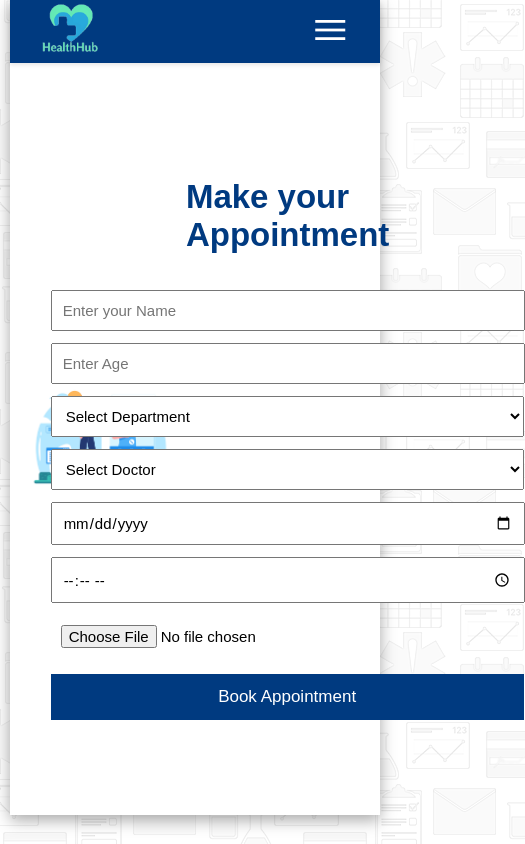
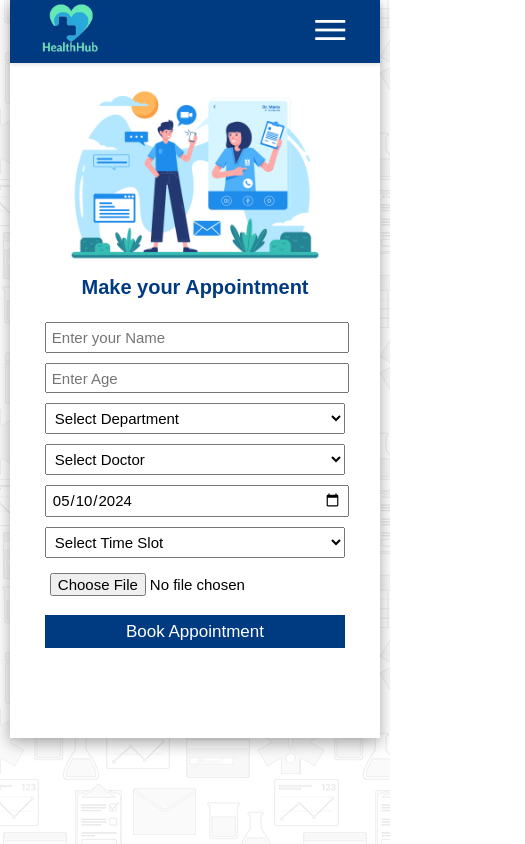
Before and after one commit to CodingRun15/HealthHub, a React (Vite) app in the folder Frontend/HealthHubApp/: page /appointments in a window 390 px wide. Shown: the whole page, 525 px wide, since content can reach past the window. Built offline with nearby package versions, Linux system fonts and the light colour scheme.

Commit message:
appontment form validation

```diff
--- a/Frontend/HealthHubApp/src/css/Login.css
+++ b/Frontend/HealthHubApp/src/css/Login.css
@@ -3,6 +3,7 @@
     justify-content: center;
     align-items: center;
     margin: 20px;
+    height: 85vh;
     padding: 0;
     font-weight: 400;
     font-size: 14px;
--- a/Frontend/HealthHubApp/src/css/Signup.css
+++ b/Frontend/HealthHubApp/src/css/Signup.css
@@ -3,6 +3,7 @@
     justify-content: center;
     align-items: center;
     margin: 20px;
+    height: 85vh;
     padding: 0;
     font-weight: 400;
     font-size: 14px;
--- a/Frontend/HealthHubApp/src/css/bookAppointment.css
+++ b/Frontend/HealthHubApp/src/css/bookAppointment.css
@@ -1,18 +1,20 @@
-.main{
+.main {
     display: flex;
     align-items: center;
     justify-content: center;
-    height: 89vh;
+    /* height: 89vh; */
     background-color: white;
 }
 
-.appointment-img{
+.appointment-img {
     width: 50%;
 }
-.appointment-img img{
+
+.appointment-img img {
     width: 100%;
 }
-.appointment-form{
+
+.appointment-form {
     width: 50%;
     display: flex;
     flex-direction: column;
@@ -20,33 +22,32 @@
     justify-content: center;
 }
 
-.appointment-form h2{
+.appointment-form h2 {
     color: #003a80;
     font-size: 33px;
-    margin: 30px;
+    margin: 5%;
 }
 
-.appointment-form input{
-    padding: 10px;
+.appointment-form input {
+    padding: 2.5%;
     width: 450px;
     margin: 6px 0px;
     outline-color: #003a80;
     font-size: 15px;
 }
 
-
-.appointment-form select{
-    padding: 10px;
+.appointment-form select {
+    padding: 2.5%;
     width: 473px;
     margin: 6px 0px;
     outline-color: #003a80;
     font-size: 15px;
 }
 
-.appointment-form button{
-    padding: 13px;
+.appointment-form button {
+    padding: 3%;
     width: 473px;
-    margin: 10px 0;
+    margin: 10px 0 90px 0;
     background-color: #003a80;
     font-size: 17px;
     color: white;
@@ -54,6 +55,102 @@
     cursor: pointer;
 }
 
-.appointment-form button:hover{
+.appointment-form button:hover {
     background-color: #02479c;
 }
+
+@media all and (max-width:1200px) and (min-width:841px) {
+    .appointment-form input {
+        padding: 2%;
+        width: 350px;
+        margin: 6px 0px;
+        font-size: 15px;
+    }
+
+    .appointment-form select {
+        padding: 2.5%;
+        width: 373px;
+        margin: 6px 0px;
+        font-size: 15px;
+    }
+
+    .appointment-form button {
+        padding: 3%;
+        width: 373px;
+        margin: 10px 0 90px 0;
+        font-size: 17px;
+
+    }
+}
+
+@media all and (max-width:840px) and (min-width:769px) {
+    .appointment-form input {
+        padding: 1%;
+        width: 340px;
+        margin: 5px 0px;
+        font-size: 15px;
+    }
+
+    .appointment-form select {
+        padding: 1.5%;
+        width: 353px;
+        margin: 5px 0px;
+        font-size: 15px;
+    }
+
+    .appointment-form button {
+        padding: 2%;
+        width: 353px;
+        margin: 10px 0 90px 0;
+        font-size: 17px;
+
+    }
+}
+
+@media all and (max-width: 768px) {
+    .main {
+        flex-direction: column;
+    }
+
+    .appointment-img {
+        width: 100%;
+        display: flex;
+        justify-content: center;
+        align-items: center;
+    }
+
+    .appointment-img img {
+        width: 90%;
+    }
+
+    .appointment-form {
+        width: 100%;
+    }
+
+    .appointment-form h2 {
+        font-size: 20px;
+        margin-top: -10px;
+    }
+
+    .appointment-form input {
+        padding: 1.5%;
+        width: 290px;
+        margin: 5px 10px;
+        font-size: 15px;
+    }
+
+    .appointment-form select {
+        padding: 1.5%;
+        width: 300px;
+        margin: 5px 10px;
+        font-size: 15px;
+    }
+
+    .appointment-form button {
+        padding: 2%;
+        width: 300px;
+        margin: 10px 10px 90px 10px;
+        font-size: 17px;
+
+    }
+}
--- a/Frontend/HealthHubApp/src/pages/BookAppointment.jsx
+++ b/Frontend/HealthHubApp/src/pages/BookAppointment.jsx
@@ -1,22 +1,91 @@
 import { useState } from 'react';
 import axios from 'axios';
-import '../css/bookAppointment.css'
+import '../css/bookAppointment.css';
+
 const token = localStorage.getItem('token');
-console.log(token);
-const BookAppointment = () => {
-    const [formData, setFormData] = useState({
+const initialState = {
     name: '',
     age: '',
     department: '',
     doctor: '',
-        date: '',
+    date: getCurrentDate(),
     time: '',
-        file: null // Adjusted to handle file input correctly
-    });
+    file: null
+};
+function getCurrentDate() {
+    const today = new Date();
+    const year = today.getFullYear();
+    const month = (today.getMonth() + 1).toString().padStart(2, '0');
+    const day = today.getDate().toString().padStart(2, '0');
+    return `${year}-${month}-${day}`;
+}
+
+const BookAppointment = () => {
+    const [formData, setFormData] = useState(initialState);
+    const [selectedDepartment, setSelectedDepartment] = useState("");
+
+    const departments = [
+        {
+            name: "Cardiology",
+            doctors: [
+                { id: 1, name: "Dr. John Smith", slots: ['10:00 AM', '11:00 AM', '1:00 PM'] },
+                { id: 2, name: "Dr. Emily Johnson", slots: ['9:00 AM', '12:00 PM', '2:00 PM'] },
+                { id: 3, name: "Dr. Michael Lee", slots: ['8:00 AM', '11:00 AM', '3:00 PM'] }
+            ]
+        },
+        {
+            name: "Neurology",
+            doctors: [
+                { id: 4, name: "Dr. Sarah Davis", slots: ['10:00 AM', '11:00 AM', '1:00 PM'] },
+                { id: 5, name: "Dr. William Brown", slots: ['9:00 AM', '12:00 PM', '2:00 PM'] },
+                { id: 6, name: "Dr. Jessica Wilson", slots: ['8:00 AM', '11:00 AM', '3:00 PM'] }
+            ]
+        },
+        {
+            name: "Dermatology",
+            doctors: [
+                { id: 7, name: "Dr. Emma Garcia", slots: ['10:00 AM', '12:00 PM', '2:00 PM'] },
+                { id: 8, name: "Dr. David Martinez", slots: ['9:00 AM', '11:00 AM', '1:00 PM'] },
+                { id: 9, name: "Dr. Sophia Anderson", slots: ['8:00 AM', '11:00 AM', '3:00 PM'] }
+            ]
+        },
+        {
+            name: "Ophthalmology",
+            doctors: [
+                { id: 10, name: "Dr. Olivia Robinson", slots: ['10:00 AM', '11:00 AM', '1:00 PM'] },
+                { id: 11, name: "Dr. Daniel White", slots: ['9:00 AM', '12:00 PM', '2:00 PM'] },
+                { id: 12, name: "Dr. Ava Harris", slots: ['8:00 AM', '10:00 AM', '3:00 PM'] }
+            ]
+        },
+        {
+            name: "Orthopedics",
+            doctors: [
+                { id: 13, name: "Dr. Ethan Taylor", slots: ['10:00 AM', '11:00 AM', '1:00 PM'] },
+                { id: 14, name: "Dr. Mia Martinez", slots: ['9:00 AM', '12:00 PM', '2:00 PM'] },
+                { id: 15, name: "Dr. Noah Clark", slots: ['8:00 AM', '11:00 AM', '3:00 PM'] }
+            ]
+        },
+        {
+            name: "Pediatrics",
+            doctors: [
+                { id: 16, name: "Dr. Isabella Rodriguez", slots: ['10:00 AM', '11:00 AM', '1:00 PM'] },
+                { id: 17, name: "Dr. Lucas Wilson", slots: ['9:00 AM', '12:00 PM', '2:00 PM'] },
+                { id: 18, name: "Dr. Mia Thomas", slots: ['8:00 AM', '11:00 AM', '3:00 PM'] }
+            ]
+        },
+    ];
+
+    const handleDepartmentChange = (event) => {
+        setSelectedDepartment(event.target.value);
+        setFormData(prevState => ({
+            ...prevState,
+            department: event.target.value,
+            doctor: ''
+        }));
+    };
 
     const handleChange = (e) => {
         const { name, value, files } = e.target;
-        // If the input is a file, set the file property
         const newValue = name === 'file' ? files[0] : value;
         setFormData(prevState => ({
             ...prevState,
@@ -28,31 +97,20 @@ const BookAppointment = () => {
         e.preventDefault();
         try {
             const formDataToSend = new FormData();
-            // Append each form field to formDataToSend
             Object.keys(formData).forEach(key => {
                 formDataToSend.append(key, formData[key]);
             });
-            const response = await axios.post('https://healthhub-sug1.onrender.com/user/appointments/bookapp', formDataToSend,{
+            const response = await axios.post('https://healthhub-sug1.onrender.com/user/appointments/bookapp', formDataToSend, {
                 headers: {
                     'Content-Type': 'multipart/form-data',
                     'Authorization': `Bearer ${token}`
                 }
-                }
-            );
+            });
+            alert("Appointment created successfully !!")
             console.log(response.data);
-            // Clear form data after successful submission
-            setFormData({
-                name: '',
-                age: '',
-                department: '',
-                doctor: '',
-                date: '',
-                time: '',
-                file: null
-            });
+            setFormData(initialState);
         } catch (error) {
             console.error('Error submitting appointment:', error);
-            // You might want to provide user feedback about the error here
         }
     };
 
@@ -65,41 +123,49 @@ const BookAppointment = () => {
                 <h2>Make your Appointment</h2>
                 <form encType="multipart/form-data" onSubmit={handleSubmit}>
                     <div>
-                        <input type="text" name="name" value={formData.name} onChange={handleChange} placeholder="Enter your Name"/>
+                        <input type="text" name="name" value={formData.name} onChange={handleChange} placeholder="Enter your Name" required/>
                     </div>
                     <div>
-                        <input type="number" name="age" value={formData.age} onChange={handleChange} placeholder="Enter Age" />
+                        <input type="number" name="age" value={formData.age} onChange={handleChange} placeholder="Enter Age" required/>
                     </div>
-                    <div>
                     <select
                         name="department"
-                            value={formData.department}
-                            onChange={handleChange}
+                        value={selectedDepartment}
+                        onChange={handleDepartmentChange}
+                        required
                     >
                         <option value="">Select Department</option>
-                            <option value="Cardiology">Cardiology</option>
-                            <option value="Neurology">Neurology</option>
-                            {/* Add other department options */}
+                        {departments.map(department => (
+                            <option key={department.name} value={department.name}>{department.name}</option>
+                        ))}
                     </select>
-                    </div>
-                    <div>
+                    <br />
                     <select
                         name="doctor"
                         value={formData.doctor}
                         onChange={handleChange}
+                        required
                     >
                         <option value="">Select Doctor</option>
-                            <option value="Dr. John Doe">Dr. John Doe</option>
-                            <option value="Dr. Jane Smith">Dr. Jane Smith</option>
-                            {/* Add other doctor options */}
+                        {selectedDepartment && departments.find(department => department.name === selectedDepartment)?.doctors.map(doctor => (
+                            <option key={doctor.id} value={doctor.name}>{doctor.name}</option>
+                        ))}
                     </select>
+                    <div>
+                        <input type="date" name="date" value={formData.date} onChange={handleChange} placeholder="Enter Date" min={getCurrentDate()} required/>
                     </div>
-                    <div>
-                        <input type="date" name="date" value={formData.date} onChange={handleChange} placeholder="Enter Date" />
-                    </div>
-                    <div>
-                        <input type="time" name="time" value={formData.time} onChange={handleChange} placeholder="Enter Time" />
-                    </div>
+                    <select
+                        name="time"
+                        value={formData.time}
+                        onChange={handleChange}
+                        required
+                    >
+                        <option value="">Select Time Slot</option>
+                        {selectedDepartment && departments.find(department => department.name === selectedDepartment)?.doctors
+                            .find(doctor => doctor.name === formData.doctor)?.slots.map(slot => (
+                                <option key={slot} value={slot}>{slot}</option>
+                            ))}
+                    </select>
                     <div className='fileinput'>
                         <input type='file' name="file" onChange={handleChange} />
                     </div>
@@ -110,4 +176,4 @@ const BookAppointment = () => {
     );
 };
 
-export {BookAppointment};
+export { BookAppointment };
--- a/Frontend/HealthHubApp/src/pages/HomePage.jsx
+++ b/Frontend/HealthHubApp/src/pages/HomePage.jsx
@@ -14,7 +14,7 @@ const HomePage = () => {
                 </div>
             </div>
 
-            {/* <div className='covid'>
+            <div className='covid'>
                 <div className='covid-content'>
                     <div className='text-content'>
                         <img src="/src/assets/circlewithprongs.svg" alt="" />
@@ -27,7 +27,7 @@ const HomePage = () => {
                         <img src="\src\assets\covid-vaccine.png" alt="covid-vaccine" />
                     </div>
                 </div>
-    </div>*/}
+            </div>
             <div className='healthInfo'>
                 <div className='mobile-image'>
                     <img src="\src\assets\myhealth-mobileimg.png" alt="covid-vaccine" />
```
Also changed, not shown: Frontend/HealthHubApp/src/css/homepage.css (+74 -0 lines). Lines whose indentation alone changed are shown as unchanged.
